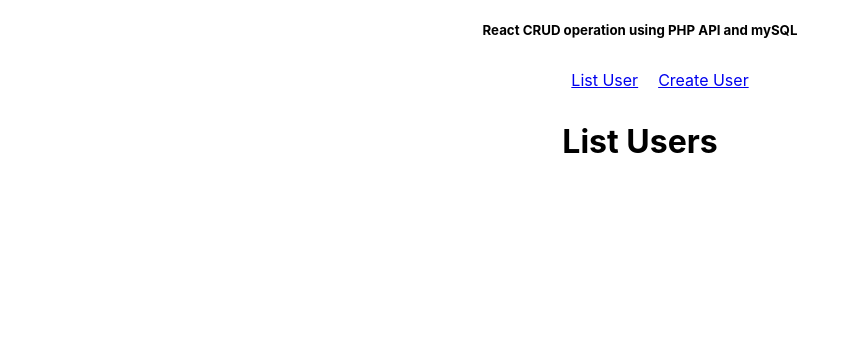
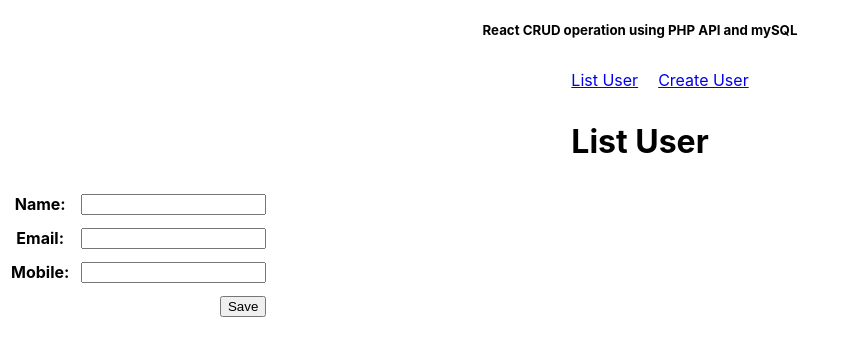
Before and after one commit to su-bonbon/cs_practice, a React (Create React App) app in the folder react-crud/: page /user/create in a window 1280 px wide. Shown: the top 356 px of the page, without its empty margins (0-848 px from the left). Built offline with nearby package versions, Linux system fonts and the light colour scheme.

Commit message:
import axios lib

```diff
--- a/react-crud/src/components/CreateUser.js
+++ b/react-crud/src/components/CreateUser.js
@@ -1,7 +1,61 @@
-export default function CreateUser() {
+import { useState } from "react";
+import axios from "axios";
+
+export default function ListUser() {
+
+    const [inputs, setInputs] = useState({})
+
+    const handleChange = (event) => {
+        const name = event.target.name;
+        const value = event.target.value;
+        setInputs(values => ({...values, [name]: value}));
+    }
+    const handleSubmit = (event) => {
+        event.preventDefault();
+        axios.post('http://localhost:3000/api/user/save', inputs);
+        console.log(inputs);
+    }
     return (
         <div>
-            <h1>List Users</h1>
+            <h1>List User</h1>
+            <form onSubmit={handleSubmit}>
+                <table cellSpacing="10">
+                    <tbody>
+                        <tr>
+                            <th>
+                                <label>Name: </label>
+                            </th>
+                            <td>
+                                <input type="text" name="name" onChange={handleChange}/>
+                            </td>
+                        </tr>
+
+                        <tr>
+                            <th>
+                                <label>Email: </label>
+                            </th>
+                            <td>
+                                <input type="text" name="email" onChange={handleChange}/>
+                            </td>
+                        </tr>
+
+                        <tr>
+                            <th>
+                                <label>Mobile: </label>
+                            </th>
+                            <td>
+                                <input type="text" name="mobile" onChange={handleChange}/>
+                            </td>
+                        </tr>
+
+                        <tr>
+                            <td colSpan="2" align ="right">
+                                <button>Save</button>
+                            </td>
+                        </tr>
+                    </tbody>
+                </table>
+            </form>
         </div>
 
     )
```
